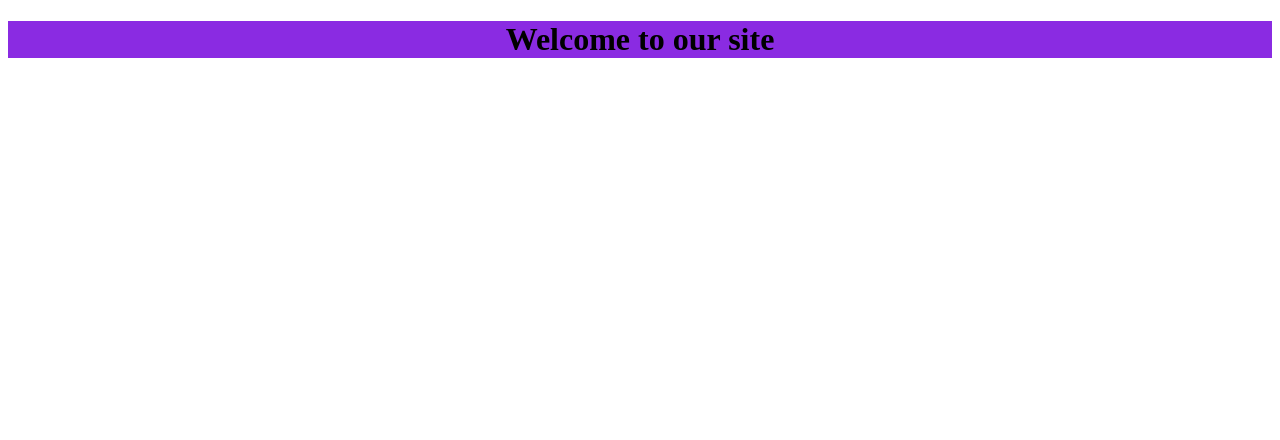
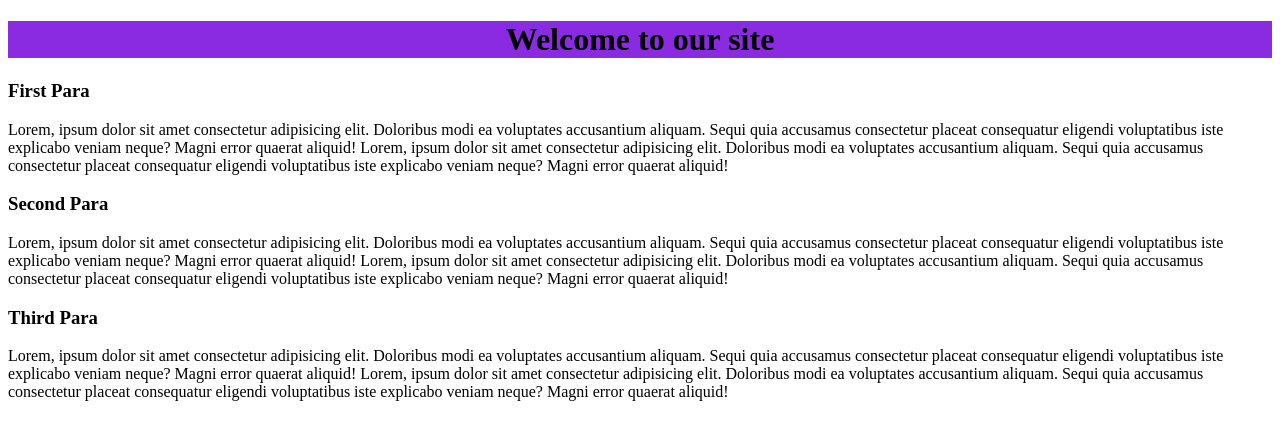
Before and after one commit to codeofssarkar/first-repo, a plain HTML site: page index.html in a window 1280 px wide. Drawn offline with Linux system fonts and the light colour scheme.

Commit message:
second commit

```diff
--- a/index.html
+++ b/index.html
@@ -8,5 +8,23 @@
 </head>
 <body>
     <h1 align="center">Welcome to our site</h1>
+    <div>
+        <h3>First Para</h3>
+        <p>Lorem, ipsum dolor sit amet consectetur adipisicing elit. Doloribus modi ea voluptates accusantium aliquam. Sequi quia accusamus consectetur placeat consequatur eligendi voluptatibus iste explicabo veniam neque? Magni error quaerat aliquid!
+            Lorem, ipsum dolor sit amet consectetur adipisicing elit. Doloribus modi ea voluptates accusantium aliquam. Sequi quia accusamus consectetur placeat consequatur eligendi voluptatibus iste explicabo veniam neque? Magni error quaerat aliquid!
+        </p>
+    </div>
+    <div>
+        <h3>Second Para</h3>
+        <p>Lorem, ipsum dolor sit amet consectetur adipisicing elit. Doloribus modi ea voluptates accusantium aliquam. Sequi quia accusamus consectetur placeat consequatur eligendi voluptatibus iste explicabo veniam neque? Magni error quaerat aliquid!
+            Lorem, ipsum dolor sit amet consectetur adipisicing elit. Doloribus modi ea voluptates accusantium aliquam. Sequi quia accusamus consectetur placeat consequatur eligendi voluptatibus iste explicabo veniam neque? Magni error quaerat aliquid!
+        </p>
+    </div>
+    <div>
+        <h3>Third Para</h3>
+        <p>Lorem, ipsum dolor sit amet consectetur adipisicing elit. Doloribus modi ea voluptates accusantium aliquam. Sequi quia accusamus consectetur placeat consequatur eligendi voluptatibus iste explicabo veniam neque? Magni error quaerat aliquid!
+            Lorem, ipsum dolor sit amet consectetur adipisicing elit. Doloribus modi ea voluptates accusantium aliquam. Sequi quia accusamus consectetur placeat consequatur eligendi voluptatibus iste explicabo veniam neque? Magni error quaerat aliquid!
+        </p>
+    </div>
 </body>
 </html>
--- a/style.css
+++ b/style.css
@@ -1,3 +1,4 @@
+
 h1{
     background-color: blueviolet;
 }
```
